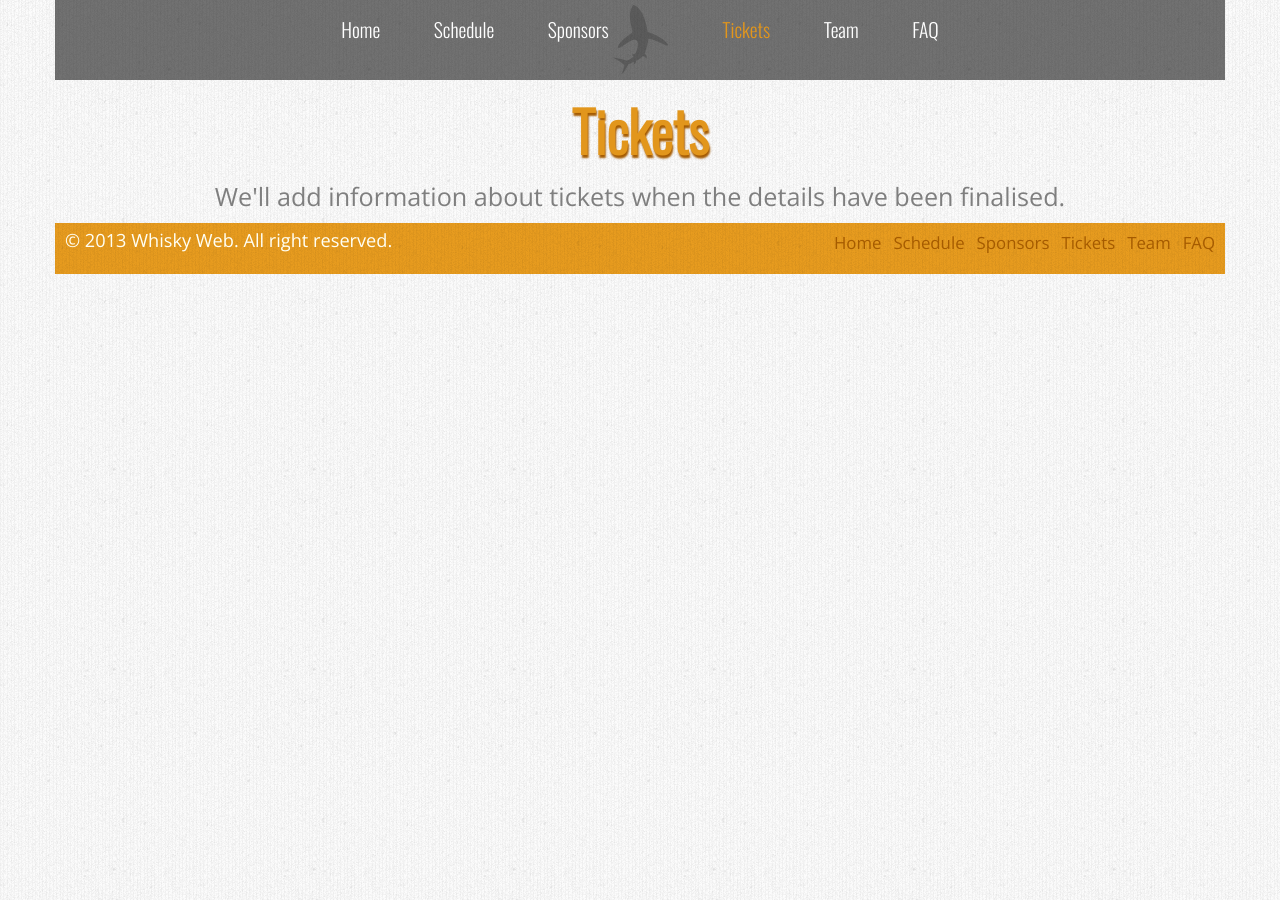
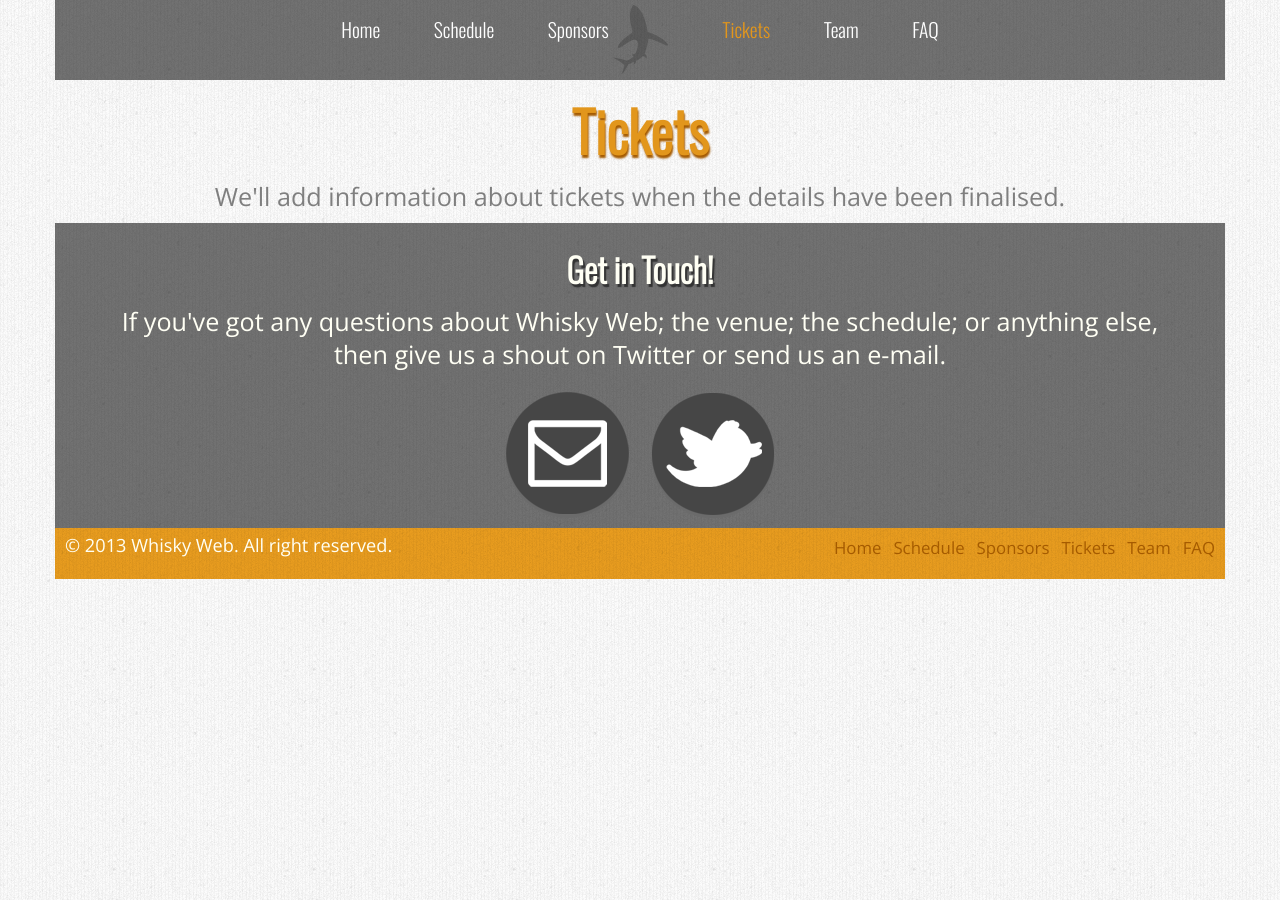
Before and after one commit to whiskyweb/whiskyweb-website, a Jekyll site: the page built from tickets.html, in a window 1280 px wide. Built offline with Jekyll 4.4.1, drawn with Linux system fonts in a browser that asks for light colours; nearby versions of some CDN libraries.

Commit message:
Make the contacts block part of all pages

```diff
--- a/_layouts/default.html
+++ b/_layouts/default.html
@@ -41,6 +41,15 @@
         </nav>
 
         {{ content }}
+
+        <div id="get-in-touch" class="dark-bg">
+            <h3 class="extradark">Get in Touch!</h3>
+            <p class="large-text">If you've got any questions about Whisky Web; the venue; the schedule; or anything else, then give us a shout on Twitter or send us an e-mail.</p>
+            <div class="images clearfix hidden-phone">
+                <a href="mailto:contact@whiskyweb.co.uk?subject=Hey%20WhiskyWeb" title="Email" target="_blank"><img src="img/email.png" alt="Email"></a>
+                <a href="http://www.twitter.com/WhiskyWeb" title="Twitter" target="_blank"><img src="img/twitter.png" alt="Twitter"></a>
+            </div>
+        </div>
 
         <footer class="medium-bg clearfix">
             <span class="copyright">&copy; 2013 Whisky Web. All right reserved.</span>
```
Also changed, not shown: index.html (+0 -9 lines).
